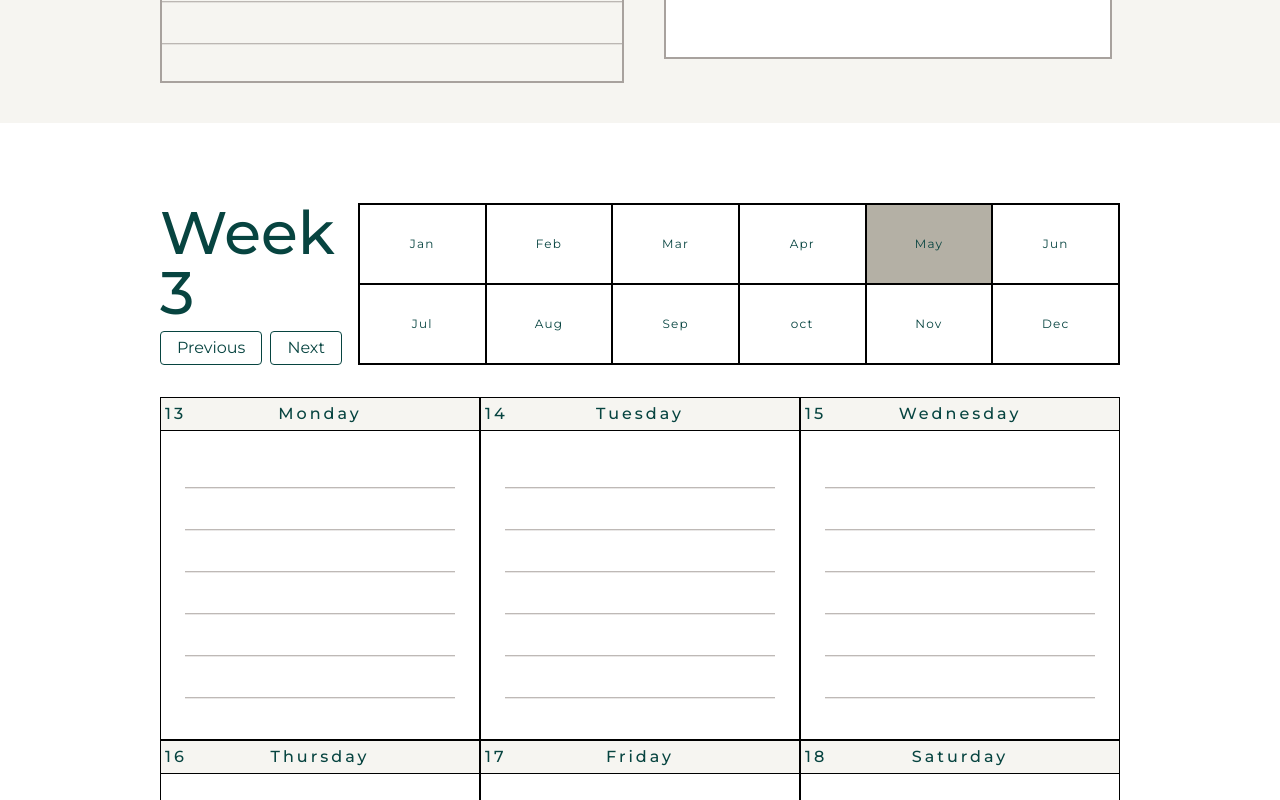
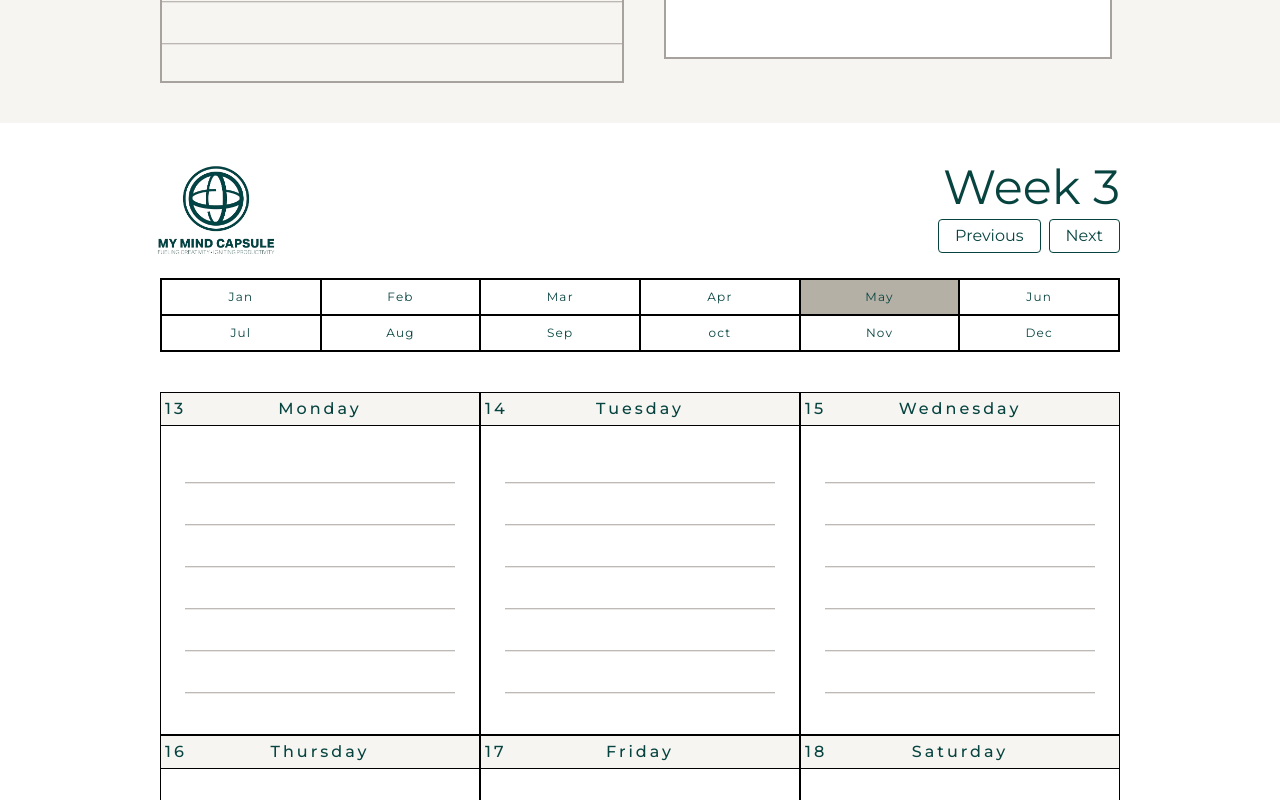
Before and after one commit to nicknjagi/monthly-planner, a React (Create React App) app: page / in a window 1280 px wide. Shown: the part 920-1720 px from the top of the page. Built offline with nearby package versions, Linux system fonts and the light colour scheme.

Commit message:
update WeekView.tsx

```diff
--- a/src/components/WeekView.tsx
+++ b/src/components/WeekView.tsx
@@ -33,14 +33,28 @@ const WeekView = () => {
   }
 
   return (
-    <section className="w-full px-4 md:px-8 py-20 bg-white">
-      <div className="flex flex-col gap-8 max-w-[960px] mx-auto">
-        <div className="flex flex-col md:flex-row justify-between gap-4">
-          <div className="order-last md:order-first">
-            <h3 className="text-4xl lg:text-6xl font-medium capitalize mb-2">Week {currentWeek}</h3>
-            <div className="flex gap-2">
-              <button onClick={handlePrev} className="btn">Previous</button>
-              <button onClick={handleNext} className="btn">Next</button>
+    <section className="w-full px-4 md:px-8 pt-8 bg-white">
+      {/* <div className="max-w-[960px] mx-auto">
+        <img
+          className="w-28 md:w-40 h-fit aspect-[3/2] -translate-x-2 md:-translate-x-6 mb-8"
+          src="./assets/images/logo.png"
+          alt="logo"
+        />
+      </div> */}
+      <div className="flex flex-col gap-6 max-w-[960px] mx-auto">
+        <div className="flex flex-col justify-between mb-4">
+          <div className="flex justify-between md:items-center mb-4">
+            <img
+              className="w-28 md:w-40 h-fit aspect-[3/2] -translate-x-2 md:-translate-x-6"
+              src="./assets/images/logo.png"
+              alt="logo"
+            />
+            <div>
+              <h3 className="text-3xl md:text-5xl text-right capitalize mb-2">Week {currentWeek}</h3>
+              <div className="flex gap-2">
+                <button onClick={handlePrev} className="btn">Previous</button>
+                <button onClick={handleNext} className="btn">Next</button>
+              </div>
             </div>
           </div>
           <Months />
```
